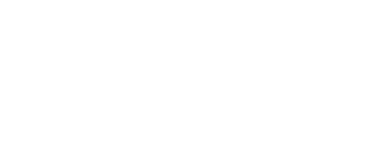
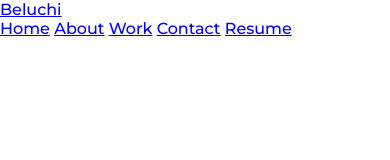
Before and after one commit to BeluchiIgbo/module-2-challenge, a plain HTML site: page index.html in a window 390 px wide. Drawn offline with Linux system fonts and the light colour scheme.

Commit message:
added media queries

```diff
--- a/assets/style.css
+++ b/assets/style.css
@@ -0,0 +1,25 @@
+:root {
+    /* used extension on figma to find colors*/
+    --dark-green:#2e3b3e;
+    --gray:#50666b;
+    --light-pink: #fd6378;
+    --dark-pink:#fd6378;
+    --white:#fafafa;
+/* --body-bg: #151515;
+--contact-bg: */
+}
+
+html {
+    box-sizing: border-box;
+    /* padding doesnt add to width or height of elements*/
+    font-size: 100%;
+}
+
+*, *::before, *::after {
+    box-sizing: inherit;
+}
+
+body {
+    margin: 0;
+    font-family: 'Montserrat', sans-serif;
+}
--- a/index.html
+++ b/index.html
@@ -3,9 +3,35 @@
 <head>
     <meta charset="UTF-8">
     <meta name="viewport" content="width=device-width, initial-scale=1.0">
-    <title>Document</title>
+
+    <link rel="preconnect" href="https://fonts.googleapis.com" />
+    <link rel="preconnect" href="https://fonts.gstatic.com" crossorigin />
+    <link
+     href="https://fonts.googleapis.com/css2?family=Montserrat:wght@500;700&display=swap"
+     rel="stylesheet"/>
+
+    <title>Beluchi's Portfolio</title>
+    <link rel="stylesheet" href="./assets/style.css">
 </head>
+
 <body>
 
+    <header class="header">
+        <a href="#" class="name logo">Beluchi</a>
+
+        <nav class="navbar">
+
+                    <a href="#home">Home</a>
+                    <a href="#about">About</a>
+                    <a href=#Works>Work</a>
+                    <a href="#Contact">Contact</a>
+                    <a href="#Resume">Resume</a>
+        </nav>
+    </header>
+
+    <section class="home">
+
+
+    </section>
 </body>
 </html>
```
Also changed, not shown: assets/mediaqueries.css (added), 1 other file.
